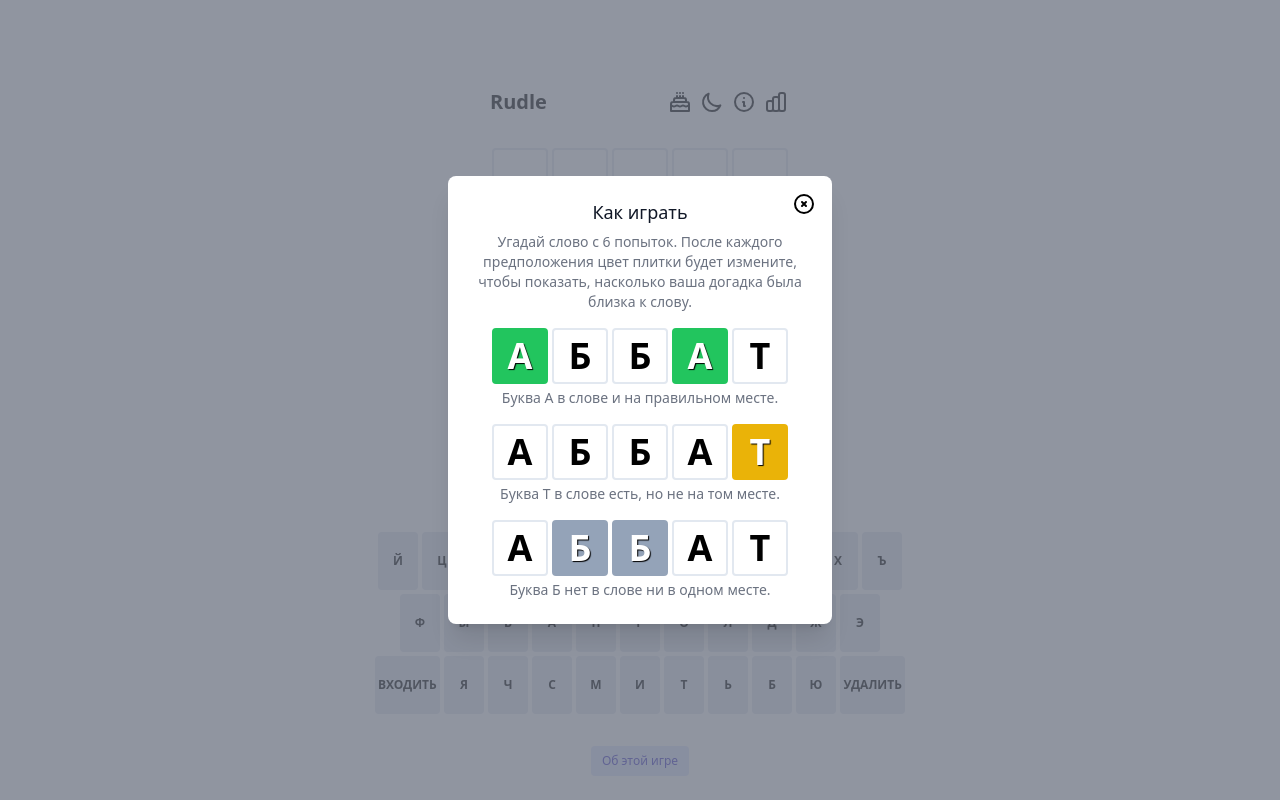
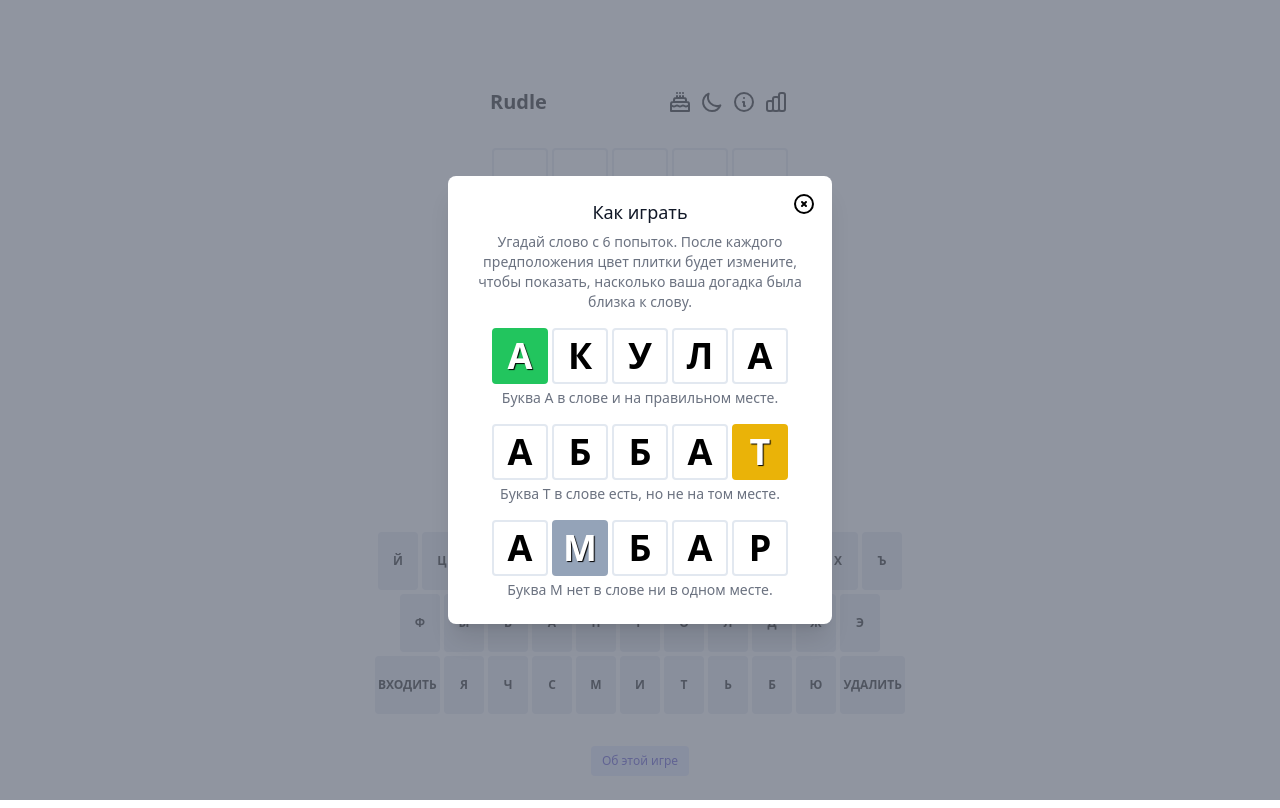
Before and after one commit to MaxGrigorev/rudle, a React (Create React App) app: page / in a window 1280 px wide. Both pictures are taken after a click on the icon 744 px from the left and 102 px from the top of the page. Built offline with nearby package versions, Linux system fonts and the light colour scheme.

Commit message:
Update InfoModal.tsx

```diff
--- a/src/components/modals/InfoModal.tsx
+++ b/src/components/modals/InfoModal.tsx
@@ -16,10 +16,10 @@ export const InfoModal = ({ isOpen, handleClose }: Props) => {
 
       <div className="flex justify-center mb-1 mt-4">
         <Cell value="А" status="correct" />
-        <Cell value="Б" />
-        <Cell value="Б" />
-        <Cell value="А" status="correct"/>
-        <Cell value="Т" />
+        <Cell value="К" />
+        <Cell value="У" />
+        <Cell value="Л" />
+        <Cell value="А" />
       </div>
       <p className="text-sm text-gray-500 dark:text-gray-300">
         Буква А в слове и на правильном месте.
@@ -38,13 +38,13 @@ export const InfoModal = ({ isOpen, handleClose }: Props) => {
 
       <div className="flex justify-center mb-1 mt-4">
         <Cell value="А" />
-        <Cell value="Б" status="absent"/>
-        <Cell value="Б" status="absent"/>
+        <Cell value="М" status="absent"/>
+        <Cell value="Б" />
         <Cell value="А" />
-        <Cell value="Т" />
+        <Cell value="Р" />
       </div>
       <p className="text-sm text-gray-500 dark:text-gray-300">
-        Буква Б нет в слове ни в одном месте.
+        Буква М нет в слове ни в одном месте.
       </p>
     </BaseModal>
   )
```
